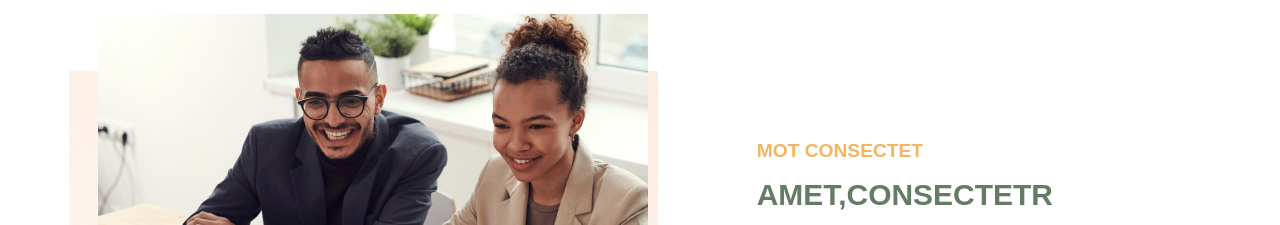
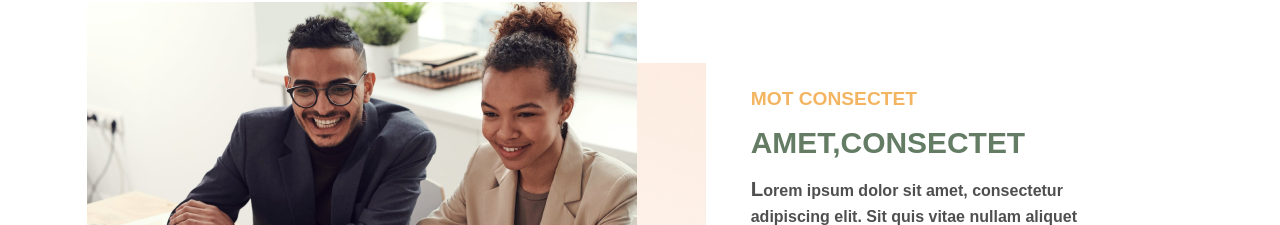
Before and after one commit to Vilimantass/2023-01-05-scss-figma-2, a plain HTML site: page index.html in a window 1280 px wide. Shown: the part 2200-2425 px from the top of the page. Drawn offline with Linux system fonts and the light colour scheme; a web font is replaced by a local one.

Commit message:
second commit

```diff
--- a/_third-content.scss
+++ b/_third-content.scss
@@ -15,14 +15,15 @@
 
         .main-pic {
             display: block;
-            width: 48%;
+            width: 50%;
             position: relative;
 
             .picture {
 
-                width: 100%;
-                padding: 25% 0% 0% 0%;
-
+                width: 650px;
+                height: 650px;
+                padding: 140px 0% 0% 120px;
+                object-fit: cover;
 
 
             }
@@ -37,6 +38,7 @@
                 position: absolute;
                 top: 12%;
                 left: 5%;
+                object-fit: cover;
 
 
                 .picture {
@@ -57,7 +59,8 @@
             flex-direction: column;
             justify-content: center;
             width: 45%;
-            padding: 8%;
+            padding: 100px 100px 100px 80px;
+            flex-wrap: nowrap;
 
             .small-title {
 
--- a/index.html
+++ b/index.html
@@ -91,7 +91,7 @@
                         </div>
 
                         <div class="big-title">
-                            <h3>amet,consectetr</h3>
+                            <h3>amet,consectet</h3>
                         </div>
                     </div>
                     <div class="title-description">
@@ -255,7 +255,7 @@
                         </div>
 
                         <div class="big-title">
-                            <h3>amet,consectetr</h3>
+                            <h3>amet,consectet</h3>
                         </div>
                     </div>
                     <div class="title-description">
```
Also changed, not shown: figma2.css, 1 other file.
